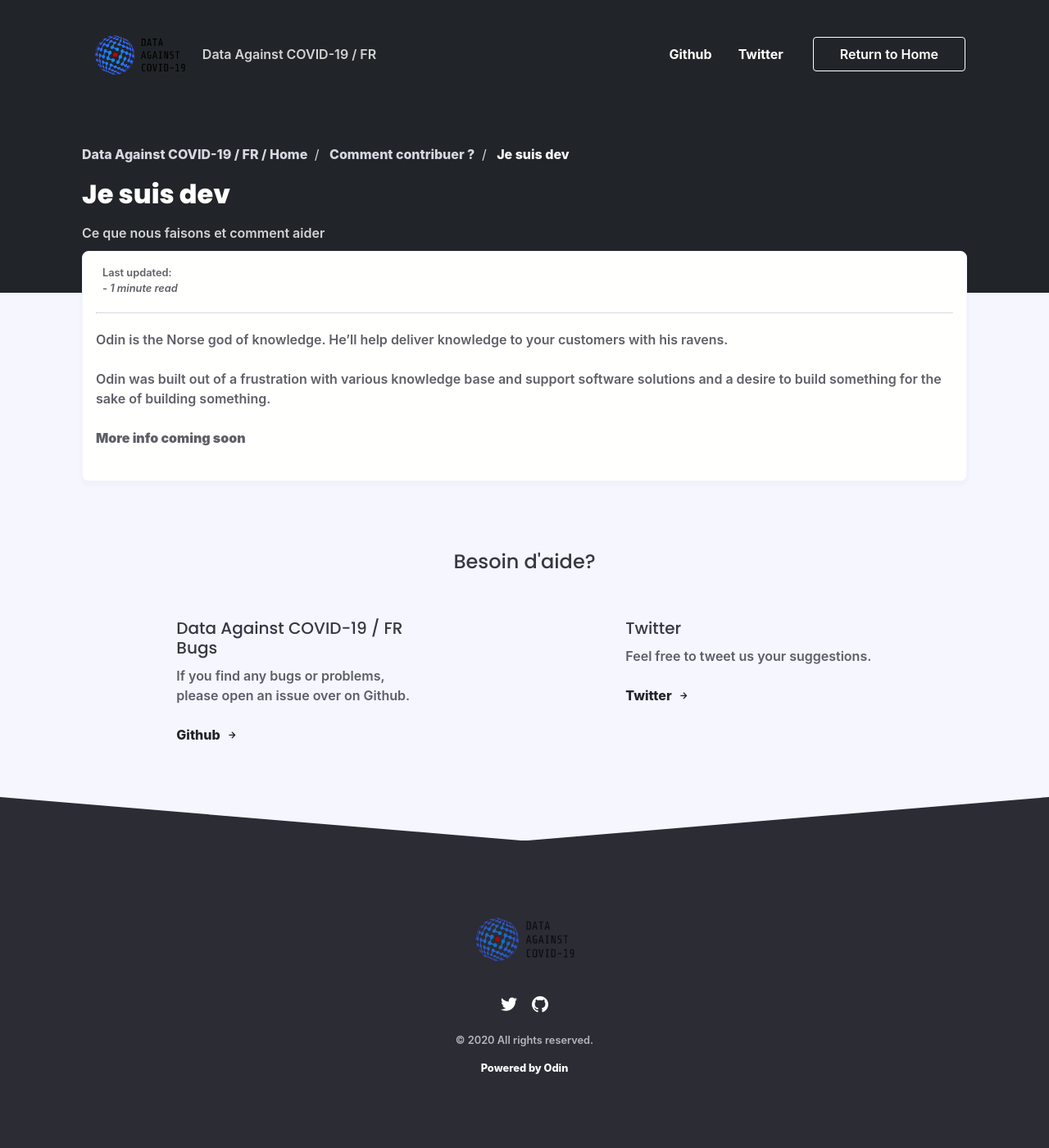
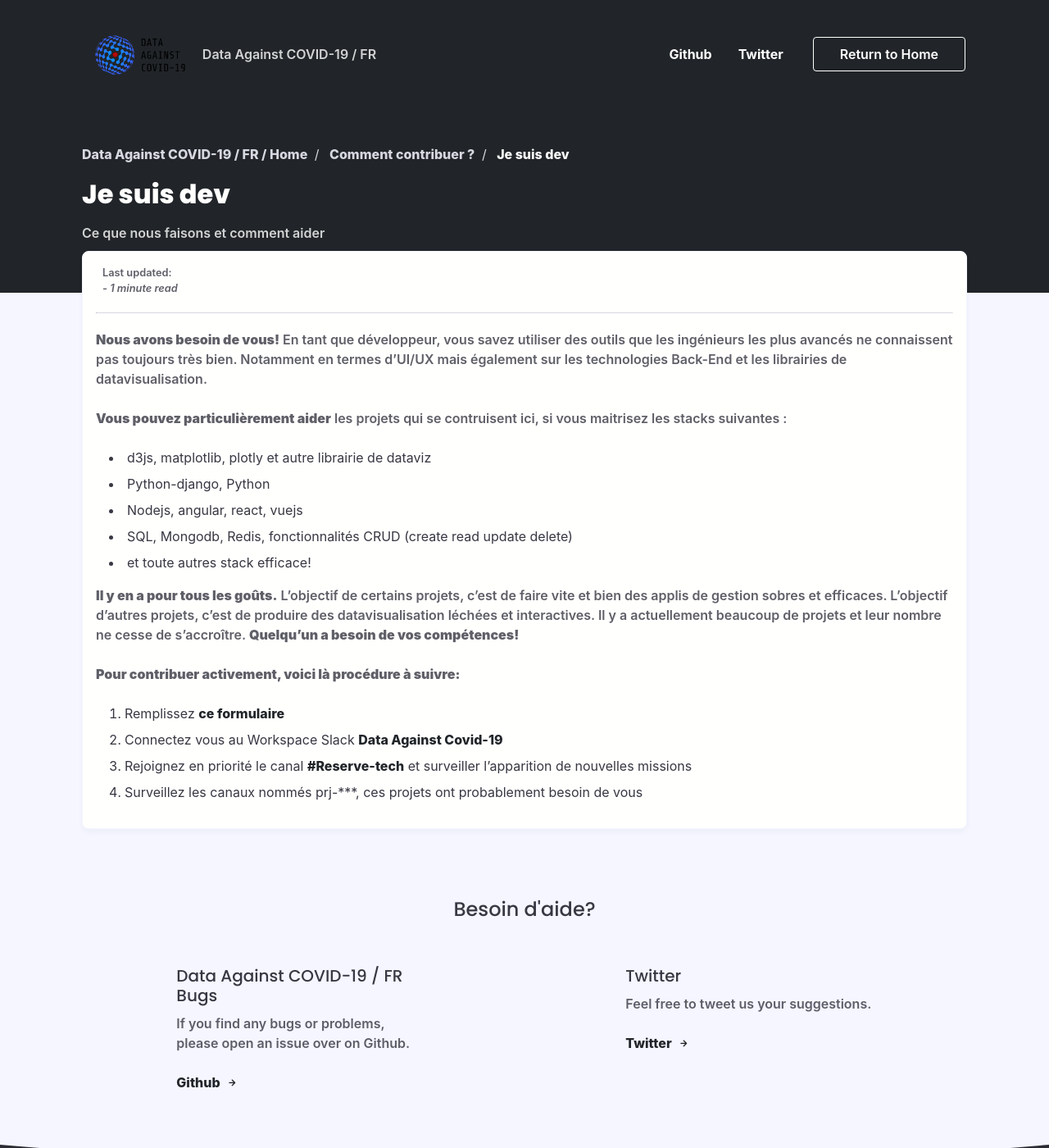
Before and after one commit to opencovid19-fr/opencovid19-fr.github.io, a Jekyll site: the page built from _posts/Comment contribuer/2020-03-15-je-suis-dev.md, in a window 1280 px wide and 1400 px high. Shown: the whole window at 82% size. Built offline with Jekyll 4.4.1, drawn with Linux system fonts in a browser that asks for light colours; nearby versions of some CDN libraries; some web fonts are replaced; comment, search, counter and statistics services are not loaded.

Commit message:
Ajout de texte explicatif : Je suis dev
Utilisation de ce document : https://docs.google.com/spreadsheets/d/1M9AB8CbT_ZZEZmb_dUTi1jhVmkUSmyUpJ4iLa0WFsks/edit#gid=0

```diff
--- a/_posts/Comment contribuer/2020-03-15-je-suis-dev.md
+++ b/_posts/Comment contribuer/2020-03-15-je-suis-dev.md
@@ -9,8 +9,23 @@
 
 -----
 
-Odin is the Norse god of knowledge. He'll help deliver knowledge to your customers with his ravens.
+**Nous avons besoin de vous!**
+En tant que développeur, vous savez utiliser des outils que les ingénieurs les plus avancés ne connaissent pas toujours très bien. Notamment en termes d'UI/UX mais également sur les technologies Back-End et les librairies de datavisualisation.
 
-Odin was built out of a frustration with various knowledge base and support software solutions and a desire to build something for the sake of building something.
+**Vous pouvez particulièrement aider** les projets qui se contruisent ici, si vous maitrisez les stacks suivantes :
+- d3js, matplotlib, plotly et autre librairie de dataviz
+- Python-django, Python
+- Nodejs, angular, react, vuejs
+- SQL, Mongodb, Redis, fonctionnalités CRUD (create read update delete)
+- et toute autres stack efficace!
 
-**More info coming soon**
+**Il y en a pour tous les goûts.**
+L'objectif de certains projets, c'est de faire vite et bien des applis de gestion sobres et efficaces.
+L'objectif d'autres projets, c'est de produire des datavisualisation léchées et interactives.
+Il y a actuellement beaucoup de projets et leur nombre ne cesse de s'accroître. **Quelqu'un a besoin de vos compétences!**
+
+**Pour contribuer activement, voici là procédure à suivre:**
+1. Remplissez [ce formulaire](https://docs.google.com/forms/d/e/1FAIpQLSdiw56eQNGkm5uQt7mlcR32n--J2rwfSgOYpF9eAKThFNv7rA/viewform)
+2. Connectez vous au Workspace Slack [Data Against Covid-19](https://join.slack.com/t/dataagainstcovid-19/shared_invite/zt-cgsplso2-LIvWeRHlf1ZFIrh~SPj~IA)
+3. Rejoignez en priorité le canal [#Reserve-tech](https://app.slack.com/client/TUQTGE7FU/C0104P6HVQU/thread/CV3M7RE8Y-1585336854.107000) et surveiller l'apparition de nouvelles missions
+4. Surveillez les canaux nommés prj-\*\*\*, ces projets ont probablement besoin de vous
```
